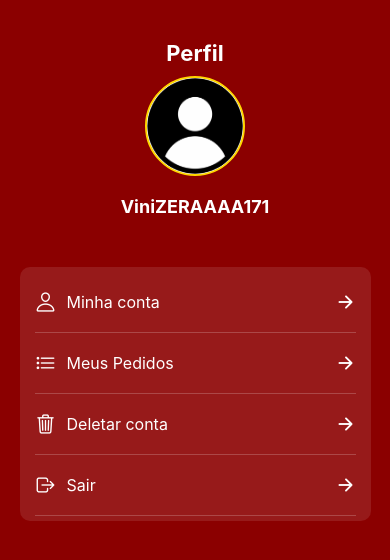
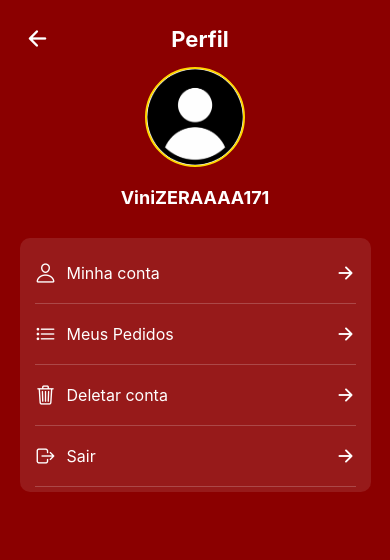
Before and after one commit to ViniciusCasturino/Imperium-Remoto-F, a React Native app in the folder Imperium/: screen /Config in a window 390 px wide. Shown: the top 560 px of the page. Built offline with nearby package versions, Linux system fonts and the light colour scheme.

Commit message:
Add seta voltar no menu config

```diff
--- a/Imperium/screens/ConfigScreen.js
+++ b/Imperium/screens/ConfigScreen.js
@@ -9,20 +9,28 @@ import {
   Alert,
 } from 'react-native';
 import { Ionicons } from '@expo/vector-icons';
+import { useNavigation } from '@react-navigation/native';
 
-const ConfigScreen = ({ navigation }) => {
+const ConfigScreen = () => {
+  const navigation = useNavigation();
+
   return (
     <SafeAreaView style={styles.container}>
       <View style={styles.headerContainer}>
+        <TouchableOpacity style={styles.backButton} onPress={() => navigation.goBack()}>
+          <Ionicons name="arrow-back" size={25} color="#fff" />
+        </TouchableOpacity>
+
         <Text style={styles.headerText}>Perfil</Text>
+        <View style={{ width: 25 }} />
+      </View>
 
-        <Image
-          source={require('../assets/images/avatar.png')}
-          style={styles.avatar}
-        />
+      <Image
+        source={require('../assets/images/avatar.png')}
+        style={styles.avatar}
+      />
 
-        <Text style={styles.username}>ViniZERAAAA171</Text>
-      </View>
+      <Text style={styles.username}>ViniZERAAAA171</Text>
 
       <View style={styles.optionsContainer}>
         <Option
@@ -69,15 +77,19 @@ const styles = StyleSheet.create({
   },
   headerContainer: {
     width: '100%',
-    padding: 20,
+    paddingHorizontal: 20,
+    flexDirection: 'row',
+    justifyContent: 'space-between',
     alignItems: 'center',
+    marginBottom: 10,
+    marginTop: 20,
   },
   headerText: {
     fontSize: 22,
     color: '#fff',
     fontWeight: 'bold',
-    marginBottom: 10,
-    marginTop: 20,
+    flex: 1,
+    textAlign: 'center',
   },
   avatar: {
     width: 100,
@@ -118,6 +130,9 @@ const styles = StyleSheet.create({
     fontSize: 16,
     color: '#fff',
   },
+  backButton: {
+    padding: 5,
+  },
 });
 
 export default ConfigScreen;
```
